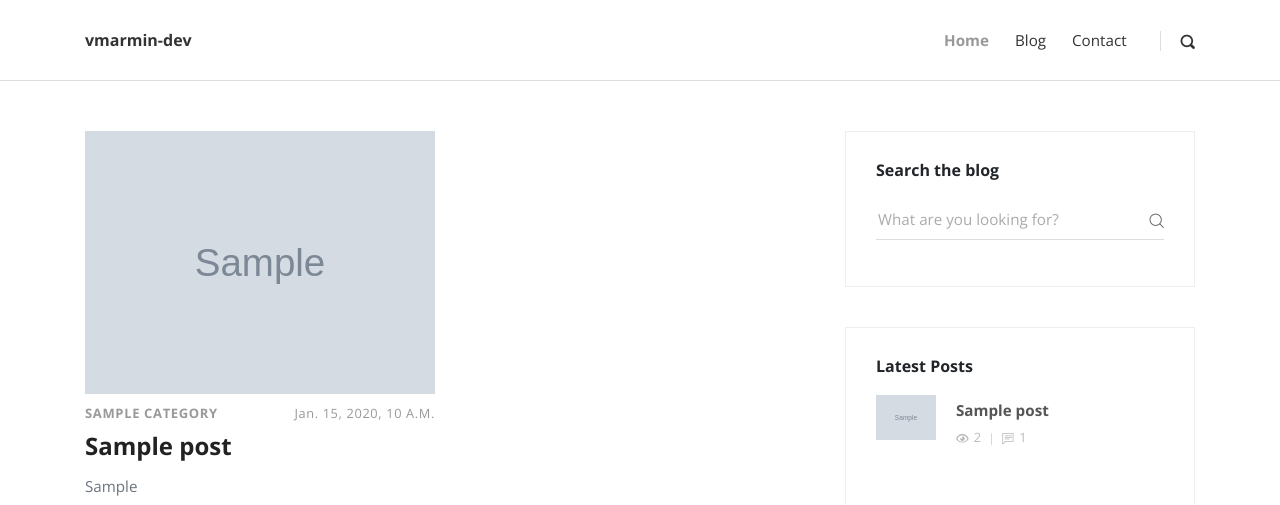
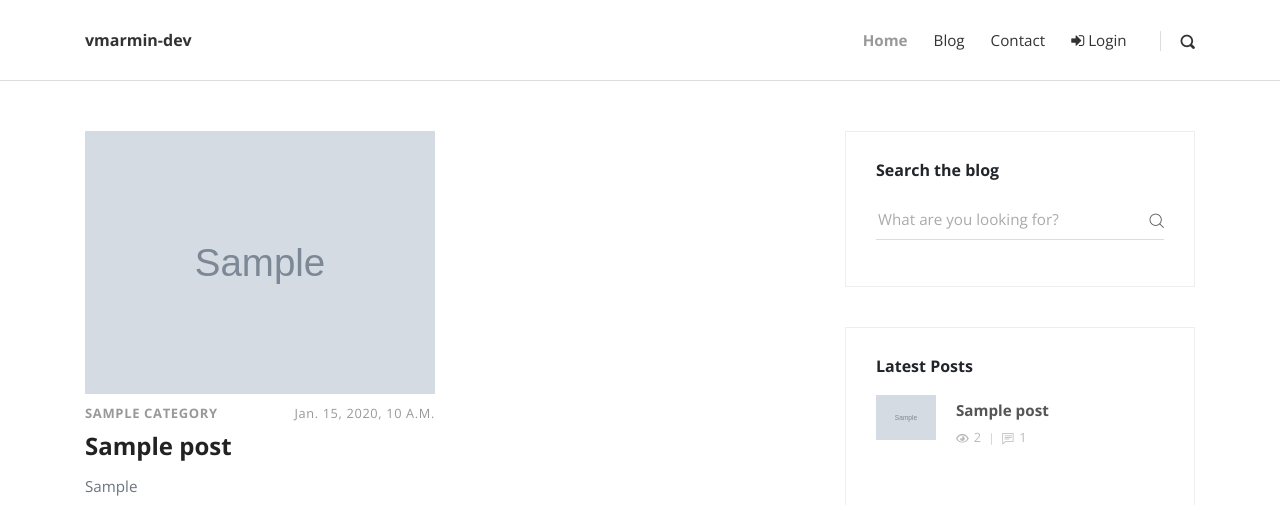
Before and after one commit to vmarmin/portfolio, a Django app: page /blog/ in a window 1280 px wide. Shown: the top 505 px of the page. Run offline with Django 3.2, Linux system fonts and the light colour scheme; tables that the repository leaves empty hold one stand-in row (values such as "Sample post"); grey boxes marked "Sample" are stand-in pictures; some libraries are stand-ins or nearby versions.

Commit message:
(header) #7: update with authentication links

```diff
--- a/portfolio/settings.py
+++ b/portfolio/settings.py
@@ -95,8 +95,8 @@ AUTHENTICATION_BACKENDS = [
 ]
 SITE_ID = 1
 
-ACCOUNT_EMAIL_VERIFICATION = True
-ACCOUNT_EMAIL_REQUIRED = True
+# ACCOUNT_EMAIL_VERIFICATION = True
+ACCOUNT_EMAIL_REQUIRED = False
 
 WSGI_APPLICATION = 'portfolio.wsgi.application'
 
@@ -203,3 +203,5 @@ CKEDITOR_UPLOAD_PATH = "uploads/"
 
 # Crispy settings
 CRISPY_TEMPLATE_PACK = 'bootstrap4'
+
+LOGIN_REDIRECT_URL = '/'
--- a/portfolio/templates/header.html
+++ b/portfolio/templates/header.html
@@ -35,6 +35,12 @@
           <li class="nav-item"><a href="/admin" class="nav-link "><i class="fa fa-cog"></i></a> </li>
           <li class="nav-item"><a href="{% url "post-create" %}" class="nav-link "><i class="fa fa-pencil-square-o"></i></a> </li>
           {% endif %}
+          {% if request.user.is_authenticated %}
+          <li class="nav-item"><a href="#" class="nav-link "><i class="fa fa-user"></i></a></li>
+          <li class="nav-item"><a href="{% url 'account_logout' %}" class="nav-link "><i class="fa fa-sign-out"></i> Logout</a> </li>
+          {% else %}
+          <li class="nav-item"><a href="{% url 'account_login' %}" class="nav-link "><i class="fa fa-sign-in"></i> Login</a></li>
+          {% endif %}
         </ul>
         <div class="navbar-text"><a href="#" class="search-btn"><i class="icon-search-1"></i></a></div>
         <!-- <ul class="langs navbar-text"><a href="#" class="active">EN</a><span>           </span><a href="#">ES</a></ul> -->
```
